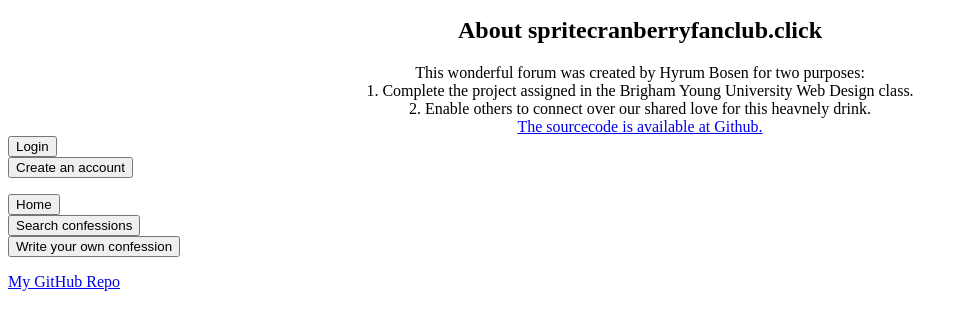
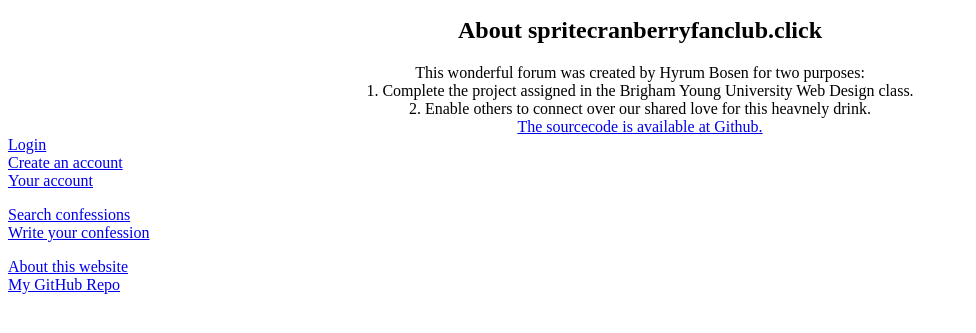
Before and after one commit to OscarOscarFoxtrot/startup, a plain HTML site: page HTML/about.html in a window 1280 px wide. Shown: the part 101-434 px from the top of the page, without its empty margins (0-976 px from the left). Drawn offline with Linux system fonts and the light colour scheme.

Commit message:
copied nav changes to other pages

```diff
--- a/HTML/about.html
+++ b/HTML/about.html
@@ -30,28 +30,25 @@
         </div>
         <!-- site navigation -->
         <aside>
-            <form action="https://login.spritecranberryfanclub.click/" method="post">
-                <button type="submit">Login</button>
-            </form>
-            <form action="https://newaccount.spritecranberryfanclub.click/" method="post">
-                <button type="submit">Create an account</button>
-            </form>
+            <a href="login.html">Login</a>
+            <br>
+            <a href="newAccount.html">Create an account</a>
+            <br>
+            <a href="account.html">Your account</a>
         </aside>
         <aside>
             <p>
-            <form action="https://spritecranberryfanclub.click/" method="post">
-                <button type="submit">Home</button>
-            </form>
-            <form action="https://search.spritecranberryfanclub.click/" method="post">
-                <button type="submit">Search confessions</button>
-            </form>
-            <form action="https://newpost.spritecranberryfanclub.click/" method="post">
-                <button type="submit">Write your own confession</button>
-            </form>
+            <a href="search.html">Search confessions</a>
+            <br>
+            <a href="post.html">Write your confession</a>
             </p>
         </aside>
     </body>
     <footer>
-        <div><a href="https://github.com/OscarOscarFoxtrot/startup"> My GitHub Repo</a></div>
+        <div>
+            <a href="about.html">About this website</a>
+            <br>
+            <a href="https://github.com/OscarOscarFoxtrot/startup"> My GitHub Repo</a>
+        </div>
       </footer>
 </html>
```
Also changed, not shown: HTML/account.html (+13 -16 lines), HTML/login.html (+13 -16 lines), HTML/newAccount.html (+15 -15 lines), HTML/post.html (+13 -16 lines), HTML/search.html (+13 -16 lines).
